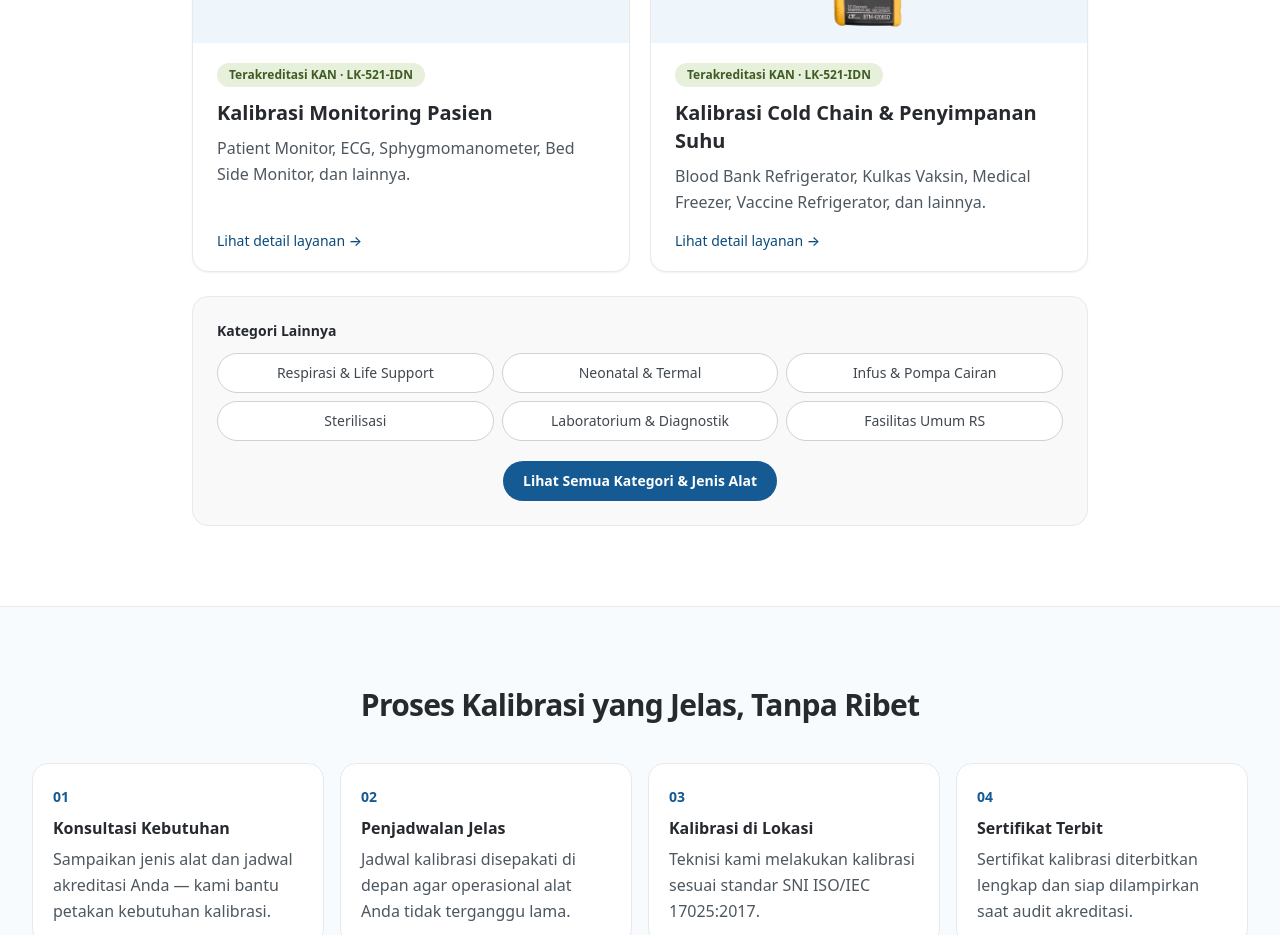
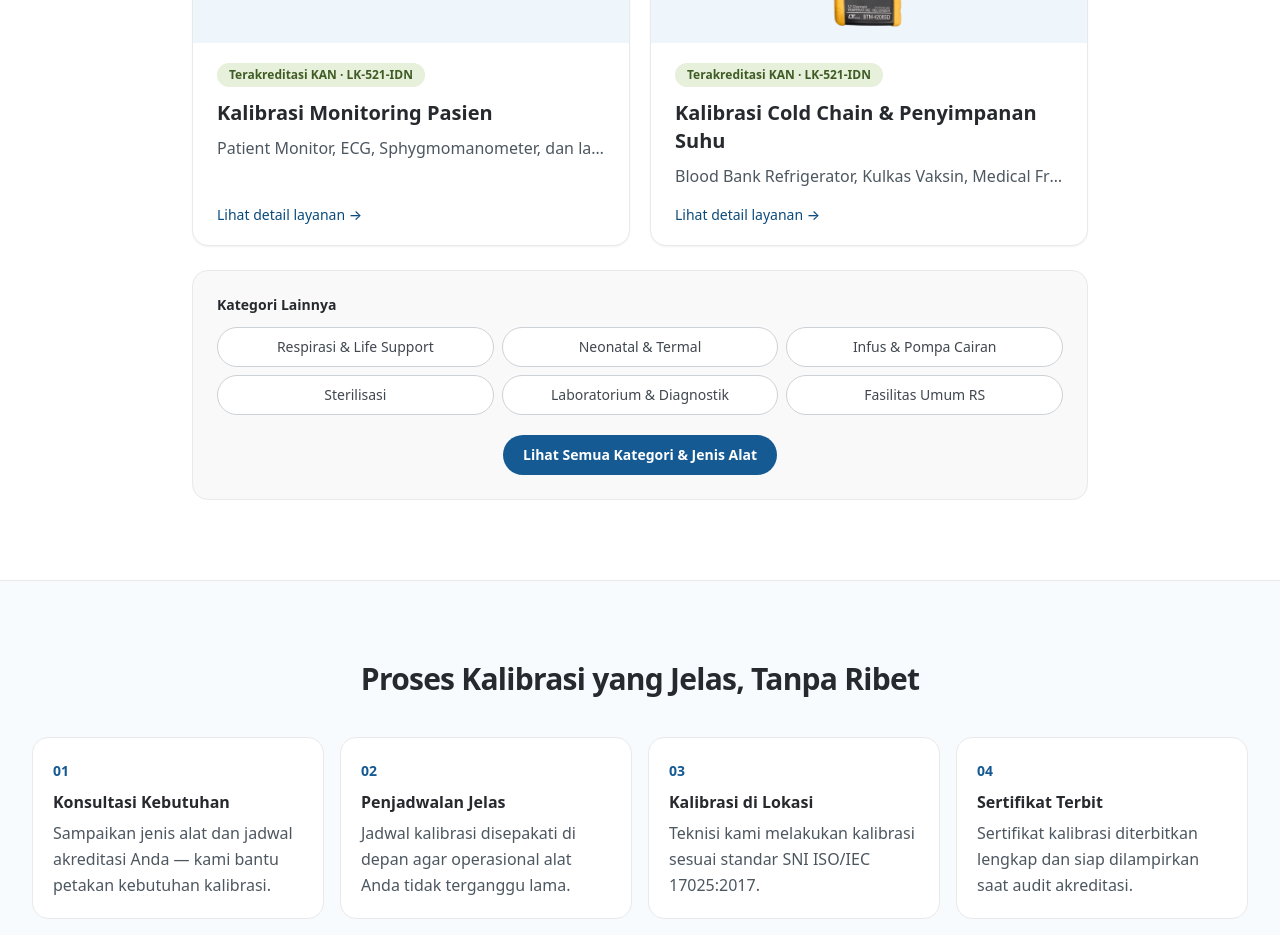
Before and after one commit to afrizahrp/medcal, a Next.js app in the folder apps/web/: page / in a window 1280 px wide. Shown: the part 1760-2695 px from the top of the page. Built offline with nearby package versions, Linux system fonts and the light colour scheme.

Commit message:
fix: update example product display in FeaturedCategoriesSection for better clarity
- Adjusted the number of example products displayed from four to three.
- Changed text to truncate with an ellipsis for improved readability.

```diff
--- a/apps/web/src/components/featured-categories-section.tsx
+++ b/apps/web/src/components/featured-categories-section.tsx
@@ -56,9 +56,9 @@ export function FeaturedCategoriesSection() {
                     <h3 className="mt-3 text-lg font-semibold text-ink-900 sm:text-xl">
                       Kalibrasi {category.name}
                     </h3>
-                    <p className="mt-2 text-base leading-relaxed text-ink-600">
-                      {category.exampleProducts.slice(0, 4).join(", ")}, dan
-                      lainnya.
+                    <p className="mt-2 truncate text-base leading-relaxed text-ink-600">
+                      {category.exampleProducts.slice(0, 3).join(", ")}, dan
+                      lain …
                     </p>
                   </div>
                   <span className="mt-4 inline-flex items-center text-sm font-medium text-brand-700 group-hover:text-brand-800">
```
